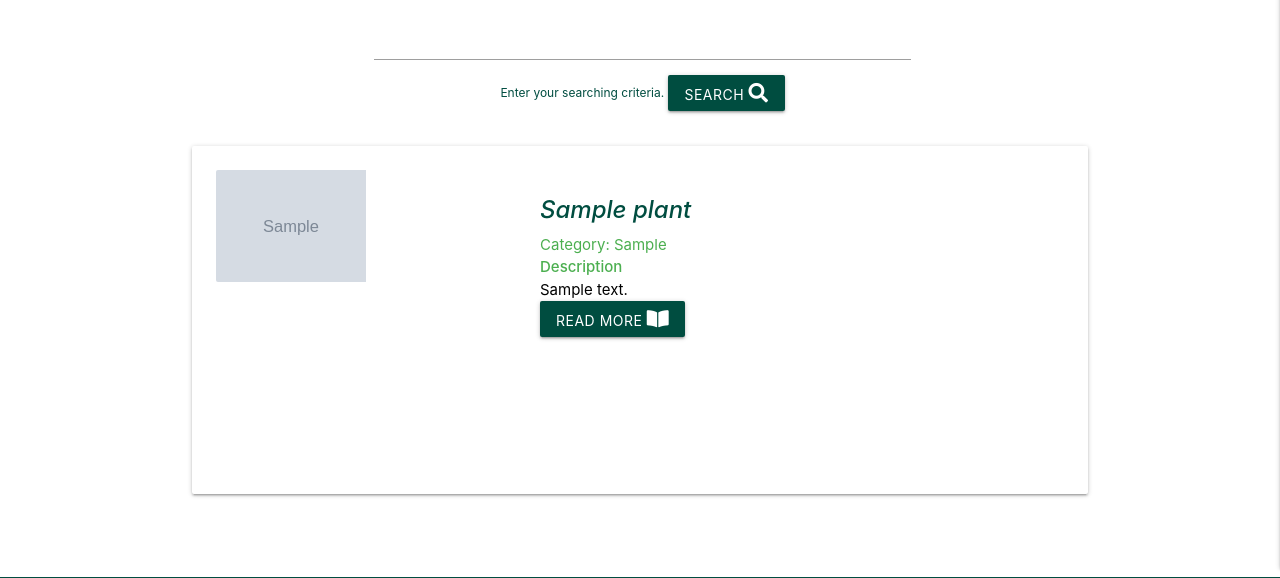
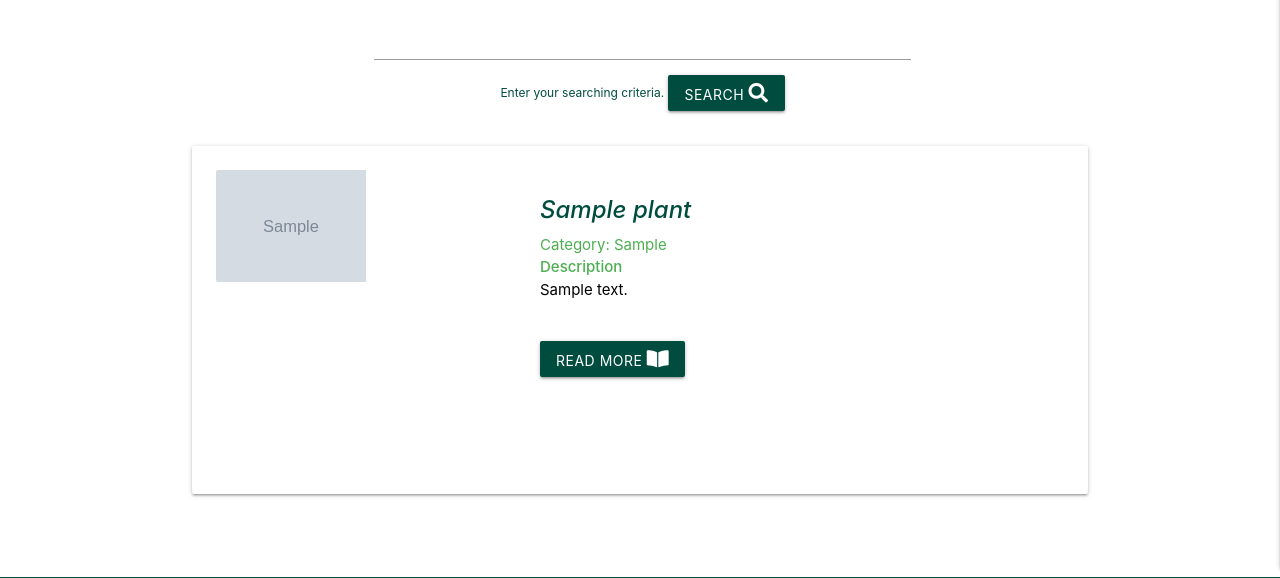
Before and after one commit to Code-Institute-Submissions/madatoo-backyard-plants-ms3_MayResub, a Flask app: page /all_plants in a window 1280 px wide. Shown: the part 292-870 px from the top of the page. Run offline with Flask 2, Linux system fonts and the light colour scheme; a database or web service that is not in the repository returns one stand-in record (Sample ...); some libraries are stand-ins or nearby versions.

```diff
--- a/static/css/style.css
+++ b/static/css/style.css
@@ -166,7 +166,7 @@ h6{
     margin-bottom: 20px;
 }
 
-.card-button{
+.card-button {
     margin-top: 5vh;
 }
 
--- a/templates/all_plants.html
+++ b/templates/all_plants.html
@@ -48,7 +48,7 @@
                                 <span class="green-text"><strong>
                                 Description</strong></span>
                                 <p>{{plant.plant_description}}</p>
-                                <a href="{{url_for('display_plant', plant_id=plant._id)}}" class="btn waves-effect waves-light teal darken-4 ">Read More <i class="fas fa-book-open"></i></a>
+                                <a href="{{url_for('display_plant', plant_id=plant._id)}}" class="btn waves-effect waves-light teal darken-4 card-button">Read More <i class="fas fa-book-open"></i></a>
                                 <!--button class="btn waves-effect teal
                                 waves-light darken-4 card-button"
                                 type="submit">
```
Also changed, not shown: README.md, static/img/backyard-plants_lighthouse.PNG (added).
